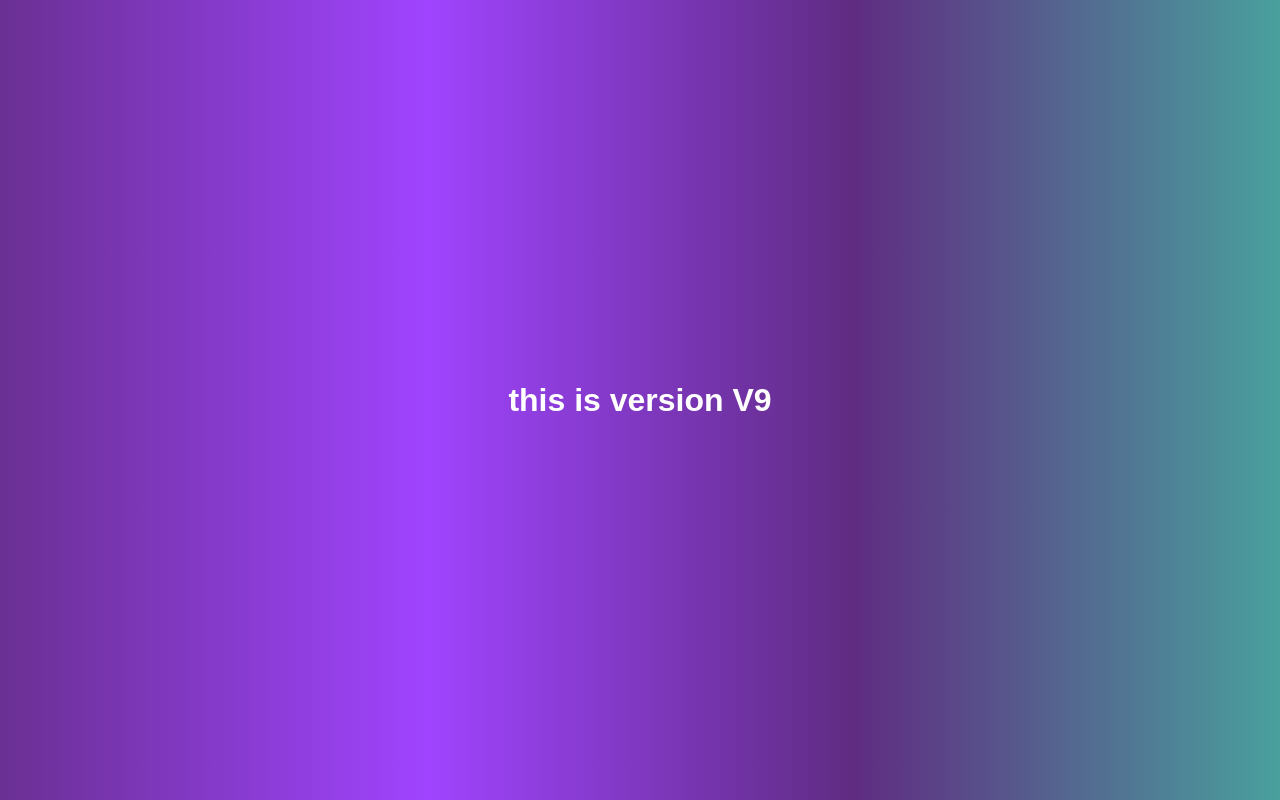
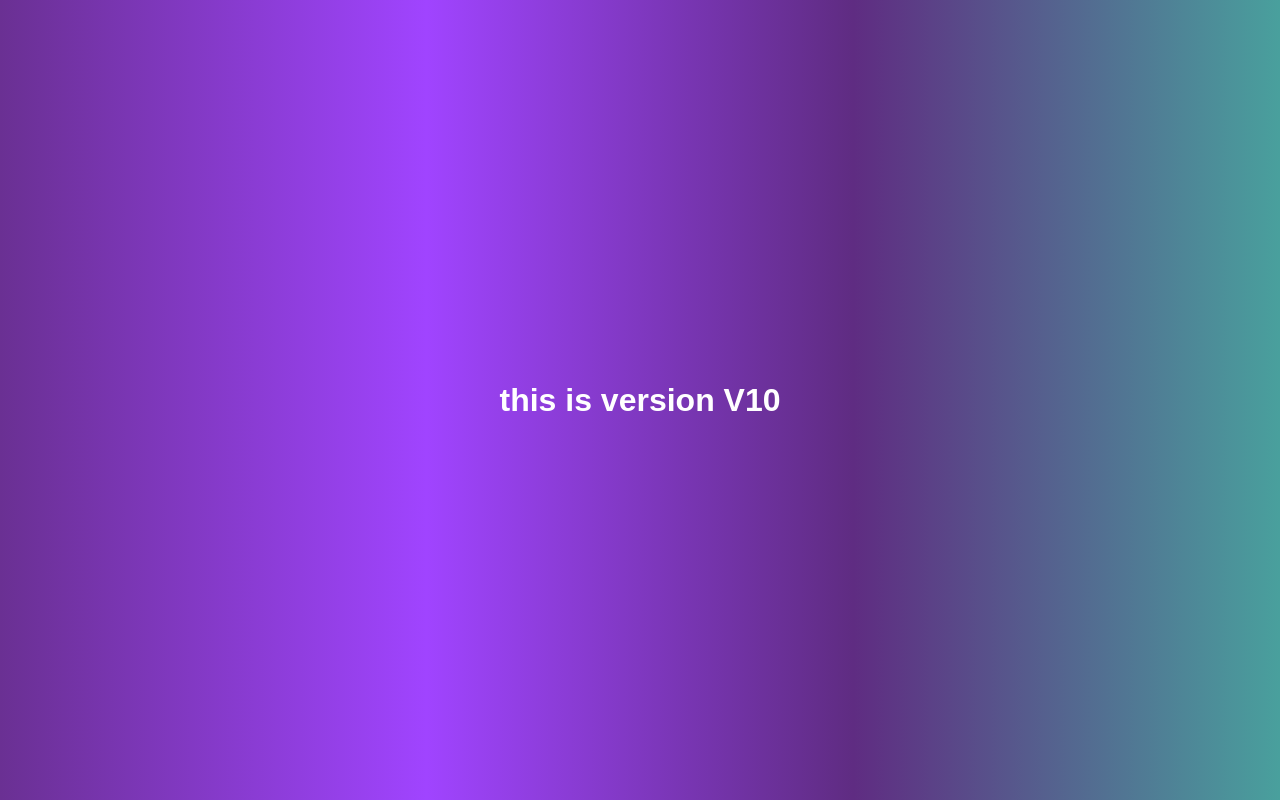
Before and after one commit to Muskan-Thakre517/myrepo, a plain HTML site: page index.html in a window 1280 px wide. Drawn offline with Linux system fonts and the light colour scheme.

Commit message:
thiss is new

```diff
--- a/index.html
+++ b/index.html
@@ -7,6 +7,6 @@
     <title>Document</title>
 </head>
 <body>
-    <h1>this is  version V9</h1>
+    <h1>this is  version V10</h1>
 </body>
 </html>
```
